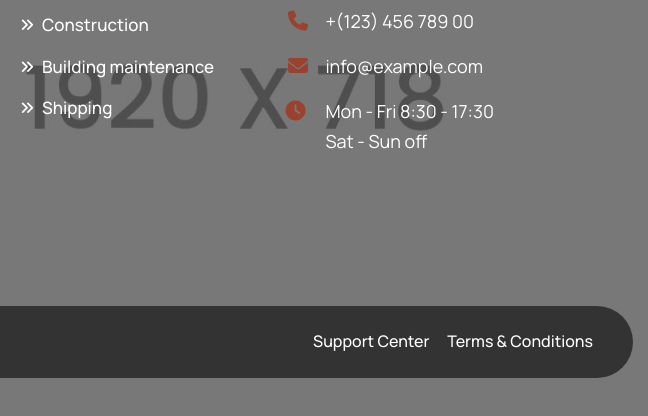
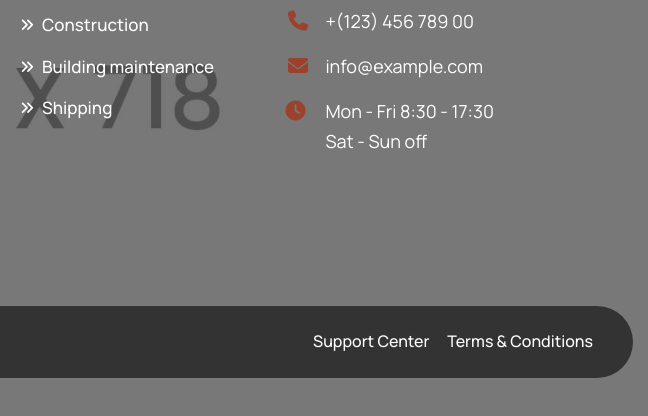
Before and after one commit to Medjedlak/brankom-projekat, a plain HTML site: page blog.html in a window 1280 px wide. Shown: the part 3026-3442 px from the top of the page, 632-1280 px from the left. Drawn offline with Linux system fonts and the light colour scheme; a web font is replaced by a local one.

Commit message:
Popravljen prikaz pozadinske slike u footeru

```diff
--- a/assets/css/global.css
+++ b/assets/css/global.css
@@ -1558,3 +1558,29 @@
         transform: translateX(-50%);
     }
 }
+
+.main-footer_bg {
+    /* Osigurava da div zauzme celu širinu */
+    width: 100%;
+
+    /* DEFINIŠI VISINU - bez ovoga se slika na telefonu neće videti */
+    min-height: 300px;
+
+    /* Centriranje i skaliranje slike */
+    background-size: cover;
+    background-position: center;
+    background-repeat: no-repeat;
+
+    /* Opciono: ako želiš da bude u pozadini svega */
+    position: relative;
+}
+
+/* Ako želiš da overlay (sloj preko slike) radi */
+.overlay-layer {
+    position: absolute;
+    top: 0;
+    left: 0;
+    width: 100%;
+    height: 100%;
+    background-color: rgba(0, 0, 0, 0.5); /* Zatamnjuje sliku za 50% */
+}
```
Also changed, not shown: index.html (+9 -1 lines).
